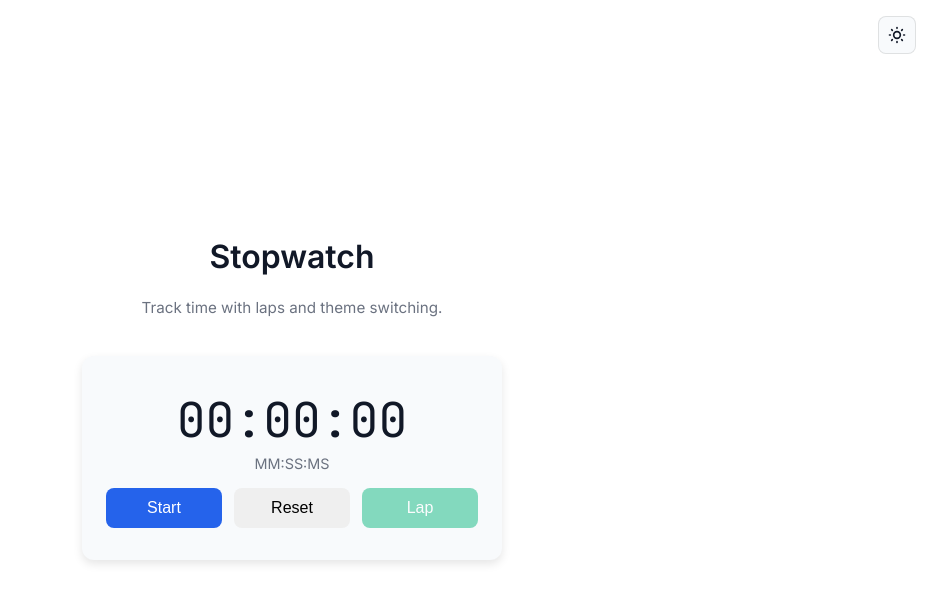
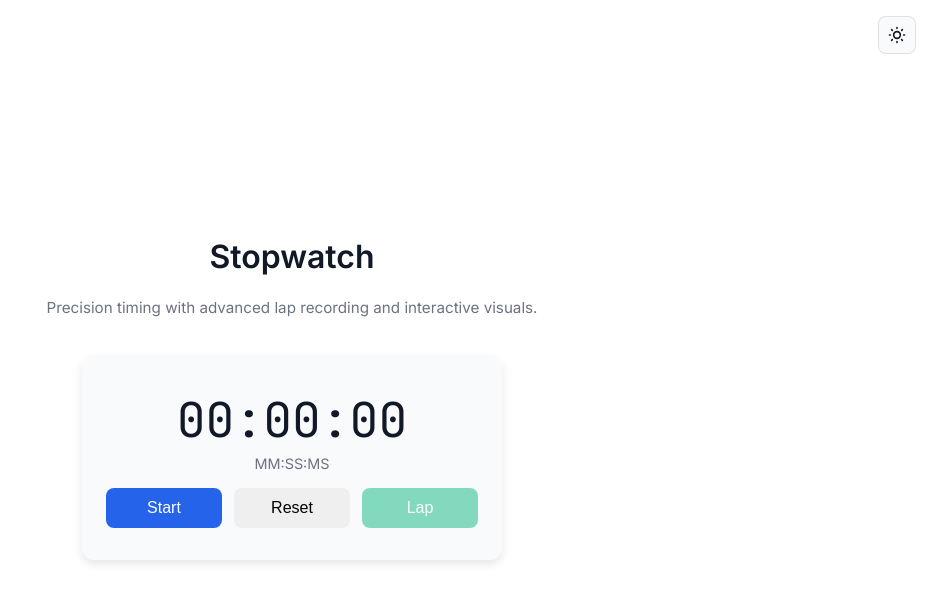
Before and after one commit to ava1zephyr/SCT_WD_2, a plain HTML site: page index.html in a window 1280 px wide. Shown: the whole page, without its empty margins (348-1280 px from the left). Drawn offline with Linux system fonts and the light colour scheme.

Commit message:
index.html

```diff
--- a/index.html
+++ b/index.html
@@ -28,7 +28,7 @@
   <main class="wrapper">
     <header>
       <h1>Stopwatch</h1>
-      <p class="subtitle">Track time with laps and theme switching.</p>
+      <p class="subtitle">Precision timing with advanced lap recording and interactive visuals.</p>
     </header>
 
     <section class="stopwatch">
```
